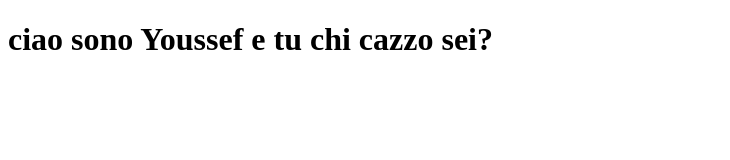
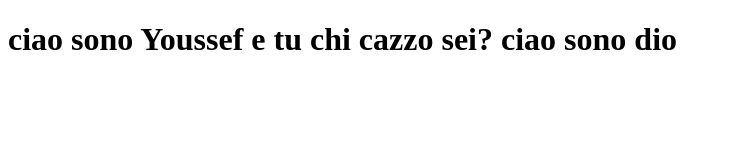
Before and after one commit to Riccardo-Mauri/test-branch, a plain HTML site: page index.html in a window 1280 px wide. Shown: the whole page, without its empty margins (0-730 px from the left). Drawn offline with Linux system fonts and the light colour scheme.

Commit message:
riccardo commit

```diff
--- a/index.html
+++ b/index.html
@@ -8,6 +8,7 @@
 <body>
     <h1>
         ciao sono Youssef e tu chi cazzo sei?
+        ciao sono dio
     </h1>
 </body>
 </html>
```
